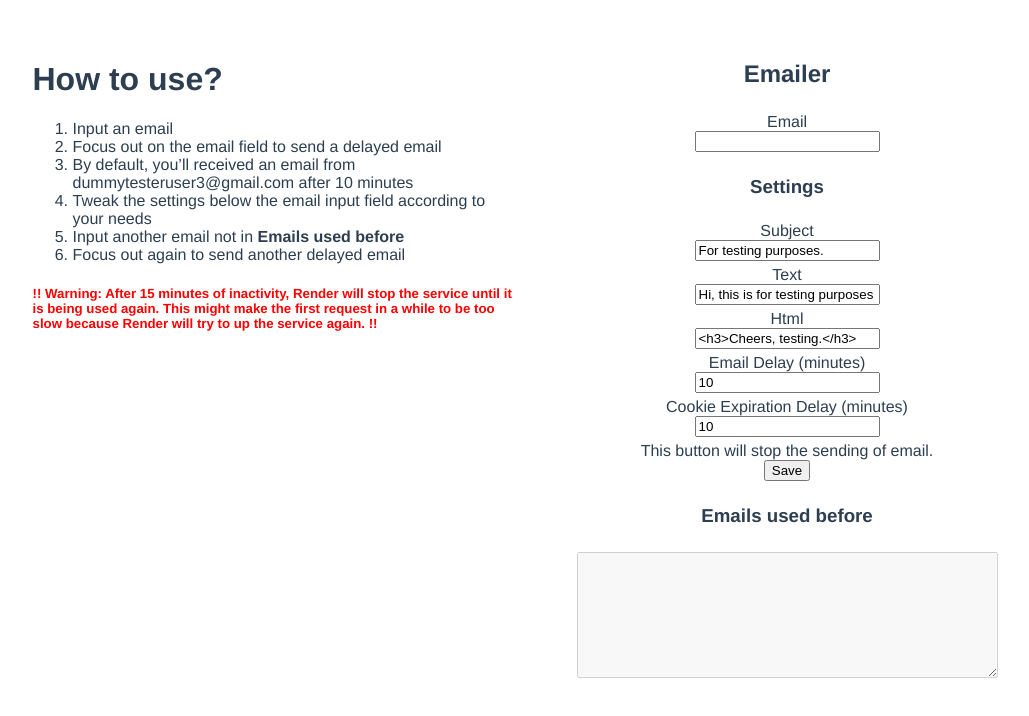
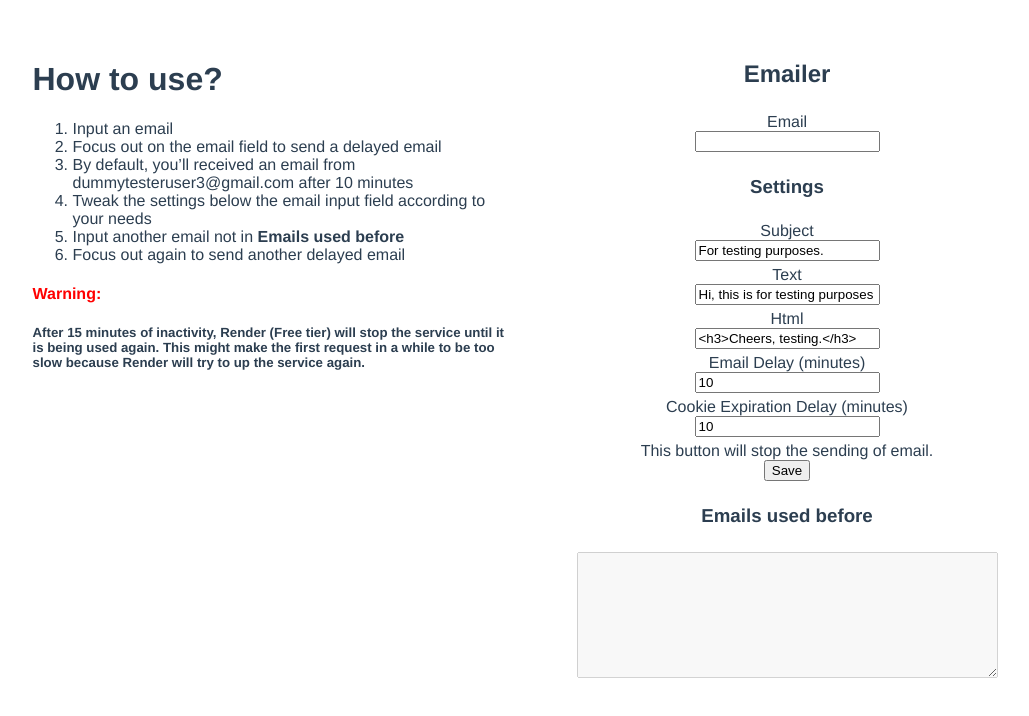
Before and after one commit to junosg/emailer-frontend, a Vue app: page / in a window 1280 px wide. Shown: the top 716 px of the page, without its empty margins (125-1154 px from the left). Built offline with nearby package versions, Linux system fonts and the light colour scheme; no server answers.

Commit message:
fixed warning message

```diff
--- a/src/components/TutorialCard.vue
+++ b/src/components/TutorialCard.vue
@@ -9,7 +9,8 @@
             <li>Input another email not in <b>Emails used before</b></li>
             <li>Focus out again to send another delayed email</li>
         </ol>
-        <h5 style="color: red;">!! Warning: After 15 minutes of inactivity, Render will stop the service until it is being used again. This might make the first request in a while to be too slow because Render will try to up the service again. !!</h5>
+        <h4 style="color: red;">Warning: </h4>
+        <h5>After 15 minutes of inactivity, Render (Free tier) will stop the service until it is being used again. This might make the first request in a while to be too slow because Render will try to up the service again.</h5>
     </div>
 </template>
 
```
